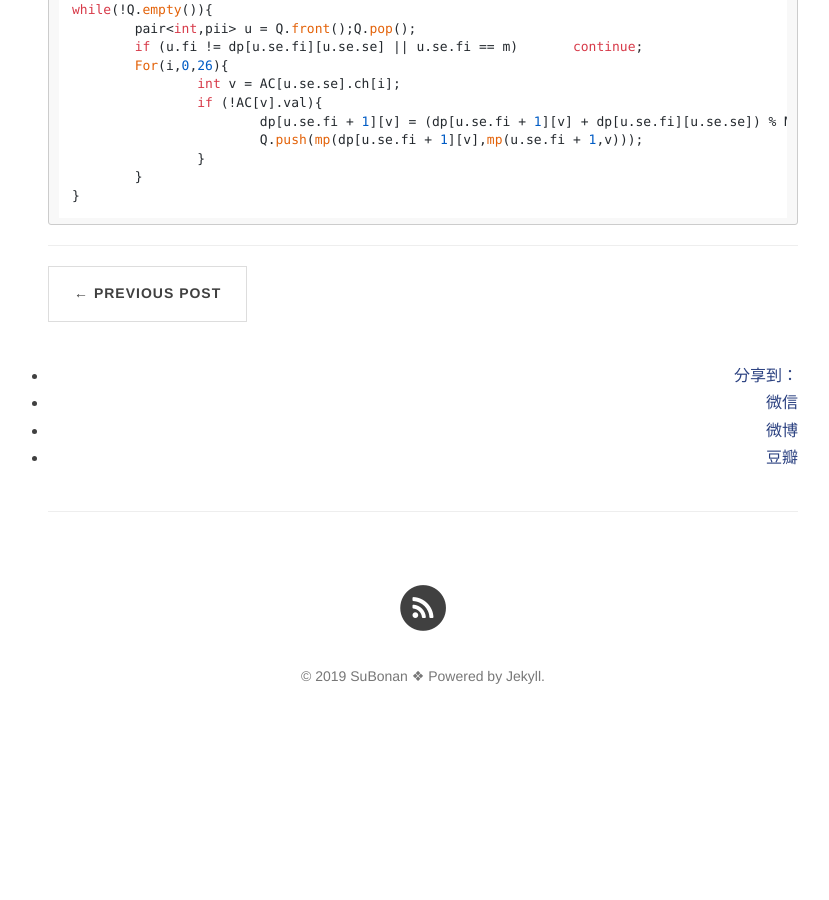
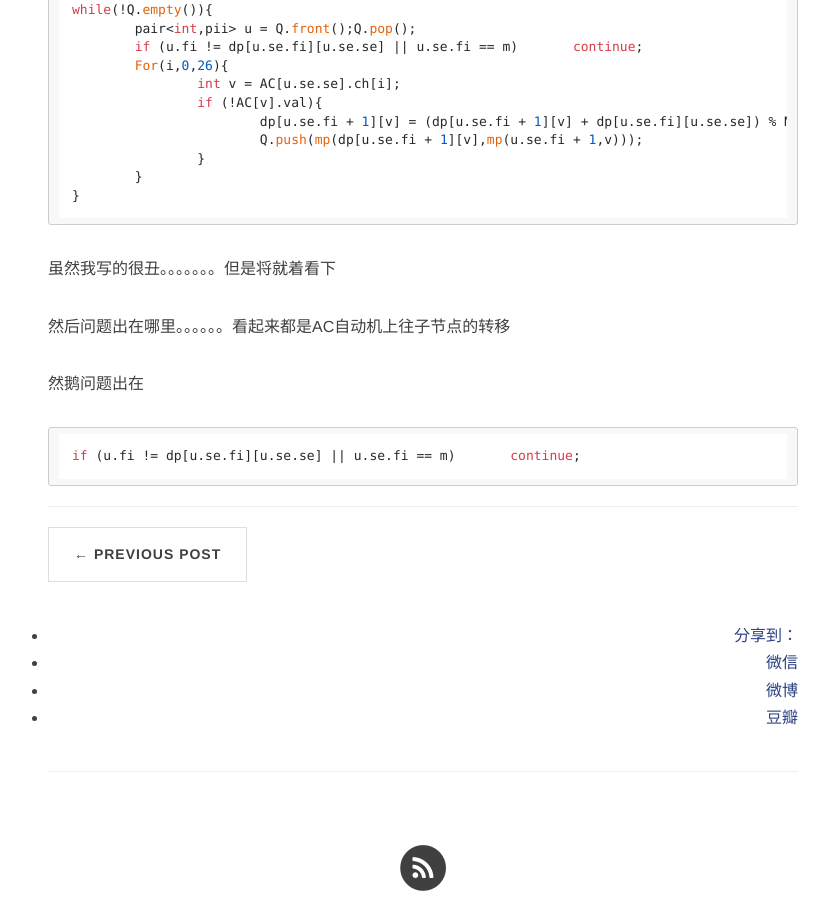
Before and after one commit to SugarSBN/SBN, a Jekyll site: the page built from _posts/2019-2-3-关于DP转移.md, in a window 1280 px wide and 900 px high, scrolled down 1232 px. Shown: the whole window, without its empty margins (217-1046 px from the left). Built offline with Jekyll 4.4.1, drawn with Linux system fonts in a browser that asks for light colours; nearby versions of some CDN libraries; comment, search, counter and statistics services are not loaded; before the commit the page ends 1986 px from its top, so only the background shows below that.

Commit message:
Update 2019-2-3-关于DP转移.md

````diff
--- a/_posts/2019-2-3-关于DP转移.md
+++ b/_posts/2019-2-3-关于DP转移.md
@@ -51,3 +51,13 @@ while(!Q.empty()){
 	}
 }
 ```
+
+虽然我写的很丑。。。。。。。但是将就着看下
+
+然后问题出在哪里。。。。。。看起来都是AC自动机上往子节点的转移
+
+然鹅问题出在
+
+```c++
+if (u.fi != dp[u.se.fi][u.se.se] || u.se.fi == m)	continue;
+```
````
